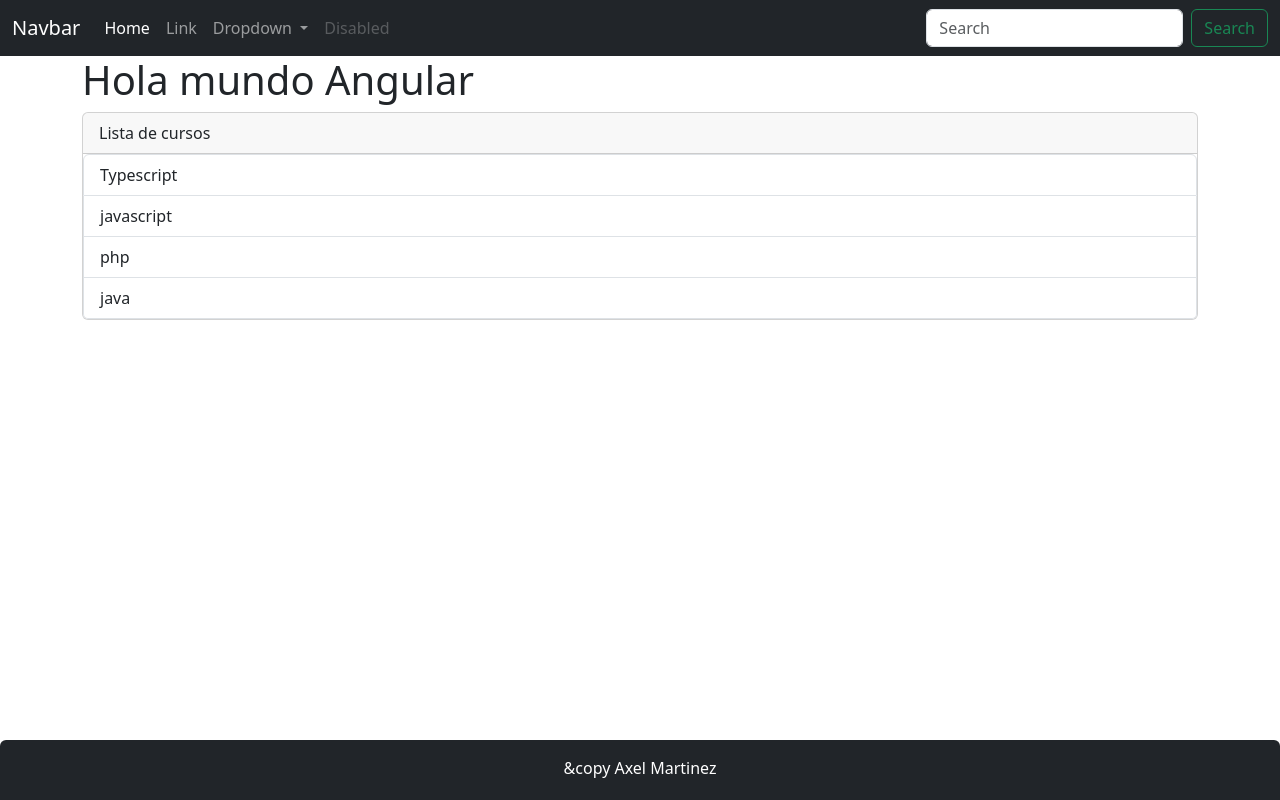
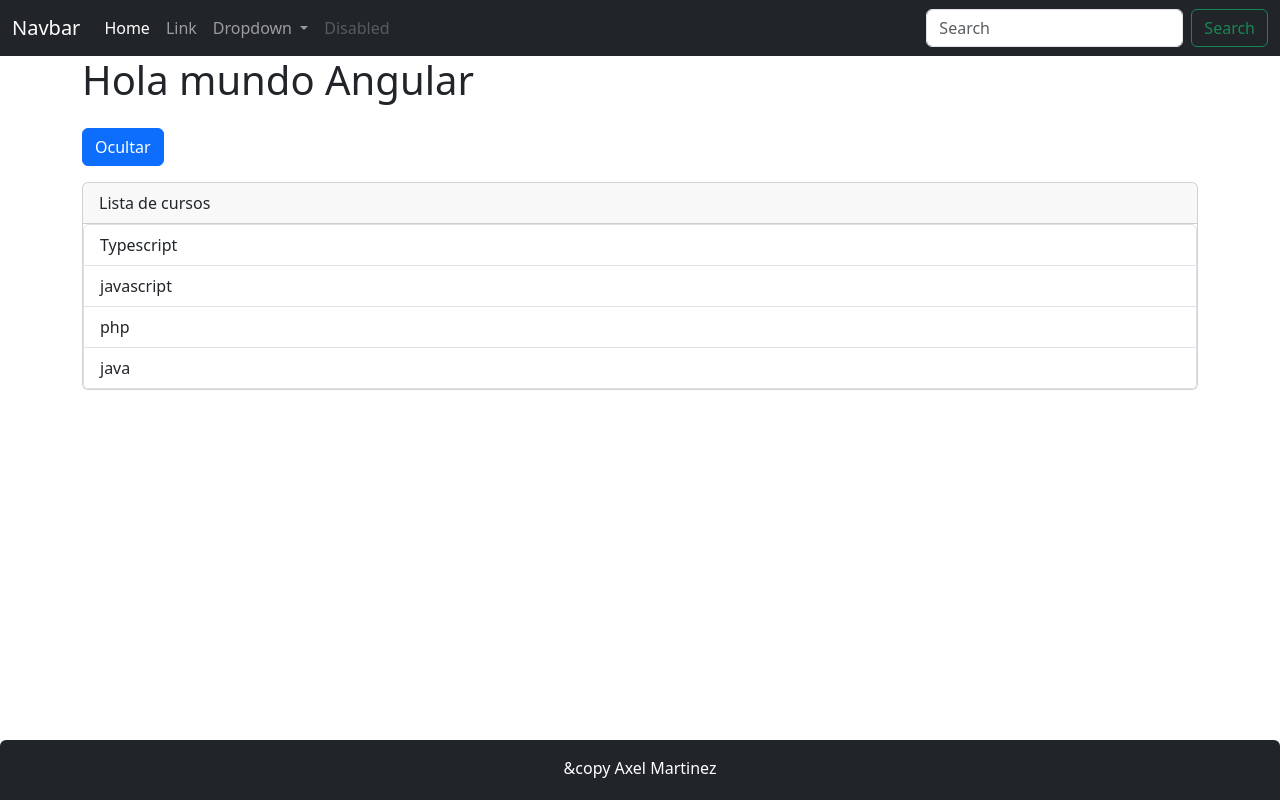
Before and after one commit to Axel200121/Crud-Angular-Spring, an Angular app in the folder frontal/: page / in a window 1280 px wide. Built offline with nearby package versions, Linux system fonts and the light colour scheme.

Commit message:
usando la directiva ngIf

```diff
--- a/frontal/src/app/directiva/directiva.component.html
+++ b/frontal/src/app/directiva/directiva.component.html
@@ -1,8 +1,9 @@
+<button type="button" class="btn btn-primary my-3"(click)="setHabilitar()" >{{habilitar==true? 'Ocultar' : 'Mostrar' }}</button>
 <div class="card">
     <div class="card-header">
         Lista de cursos
     </div>
-    <ul class="list-group">
+    <ul class="list-group" *ngIf="habilitar == true">
         <li *ngFor="let curso of listaCurso" class="list-group-item">{{curso}}</li>
     </ul>
 </div>
--- a/frontal/src/app/directiva/directiva.component.ts
+++ b/frontal/src/app/directiva/directiva.component.ts
@@ -8,7 +8,11 @@
 export class DirectivaComponent {
 
   listaCurso: string[] = ['Typescript','javascript','php','java'];
+  habilitar: boolean = true;
 
 
+  setHabilitar(): void{
+    this.habilitar = (this.habilitar == true)? false : true
+  }
 
 }
```
